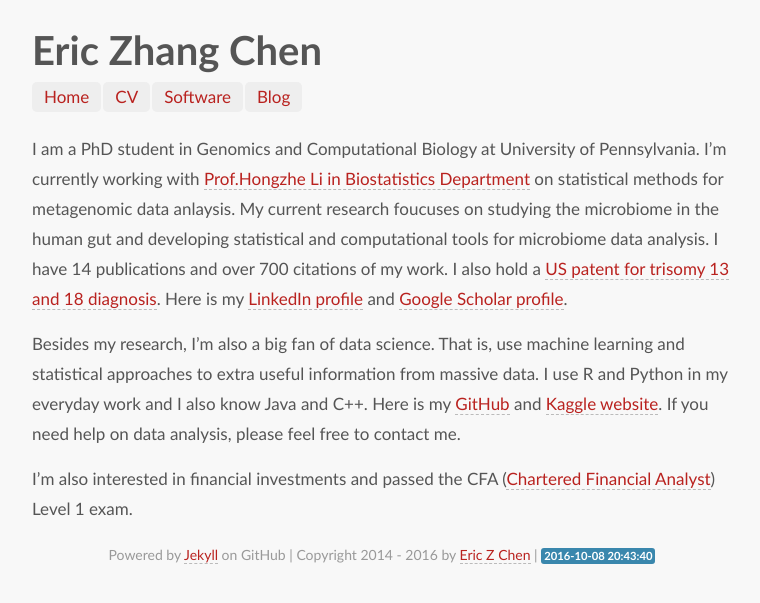
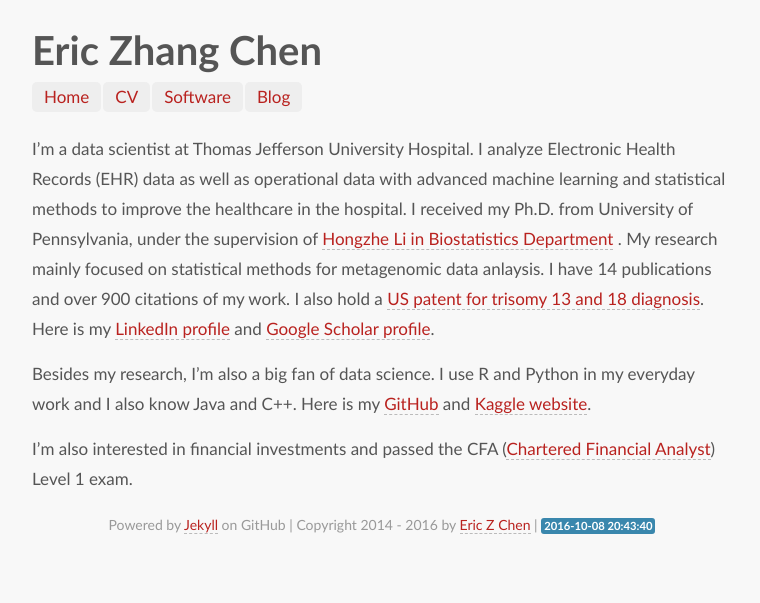
Before and after one commit to chvlyl/chvlyl.github.io, a Jekyll site: the page built from index.md, in a window 1280 px wide. Shown: the top 603 px of the page, without its empty margins (258-1018 px from the left). Built offline with Jekyll 4.4.1, drawn with Linux system fonts in a browser that asks for light colours.

Commit message:
update Jefferson

```diff
--- a/index.md
+++ b/index.md
@@ -3,15 +3,17 @@ layout: home
 title: Eric Z Chen
 ---
 
-I am a PhD student in Genomics and Computational Biology at University of Pennsylvania. I'm currently working with [Prof.Hongzhe Li in Biostatistics Department](http://statgene.med.upenn.edu/) on statistical methods for metagenomic data anlaysis. My current research foucuses on studying the microbiome in the human gut and developing statistical and computational tools for microbiome data analysis. I have 14 publications and over 700 citations of my work. I also hold a [US patent for trisomy 13 and 18 diagnosis](http://www.google.com/patents/EP2825991A4?cl=en). Here is my [LinkedIn profile](https://www.linkedin.com/in/eric-zhang-chen-a31bab16) and [Google Scholar profile](https://scholar.google.com/citations?user=7mrZzpYAAAAJ&hl=en).
+I'm a data scientist at Thomas Jefferson University Hospital. I analyze Electronic Health Records (EHR) data as well as operational data with advanced machine learning and statistical methods to improve the healthcare in the hospital. I received my Ph.D. from University of Pennsylvania, under the supervision of [Hongzhe Li in Biostatistics Department](http://statgene.med.upenn.edu/) . My research mainly focused on statistical methods for metagenomic data anlaysis. I have 14 publications and over 900 citations of my work. I also hold a [US patent for trisomy 13 and 18 diagnosis](http://www.google.com/patents/EP2825991A4?cl=en). Here is my [LinkedIn profile](https://www.linkedin.com/in/eric-zhang-chen-a31bab16) and [Google Scholar profile](https://scholar.google.com/citations?user=7mrZzpYAAAAJ&hl=en).
 
 
-Besides my research, I'm also a big fan of data science. That is, use machine learning and statistical approaches to extra useful information from massive data. I use R and Python in my everyday work and I also know Java and C++. Here is my [GitHub](https://github.com/chvlyl) and [Kaggle website](). If you need help on data analysis, please feel free to contact me.
+Besides my research, I'm also a big fan of data science.  I use R and Python in my everyday work and I also know Java and C++. Here is my [GitHub](https://github.com/chvlyl) and [Kaggle website]().
+
+
+
+I'm also interested in financial investments and passed the CFA ([Chartered Financial Analyst](https://www.cfainstitute.org/pages/index.aspx)) Level 1 exam.
+
 
 <!---
 <img style="float:left" width="40%" height="40%" src="/image/Certificates/Big_Data_UC-CLT9CTCF.jpg">
 <img  width="40%" height="40%" src="/image/Certificates/Big_Data_Hadoop_UC-OPLR5Z3I.jpg">
 -->
-
-
-I'm also interested in financial investments and passed the CFA ([Chartered Financial Analyst](https://www.cfainstitute.org/pages/index.aspx)) Level 1 exam.
```
